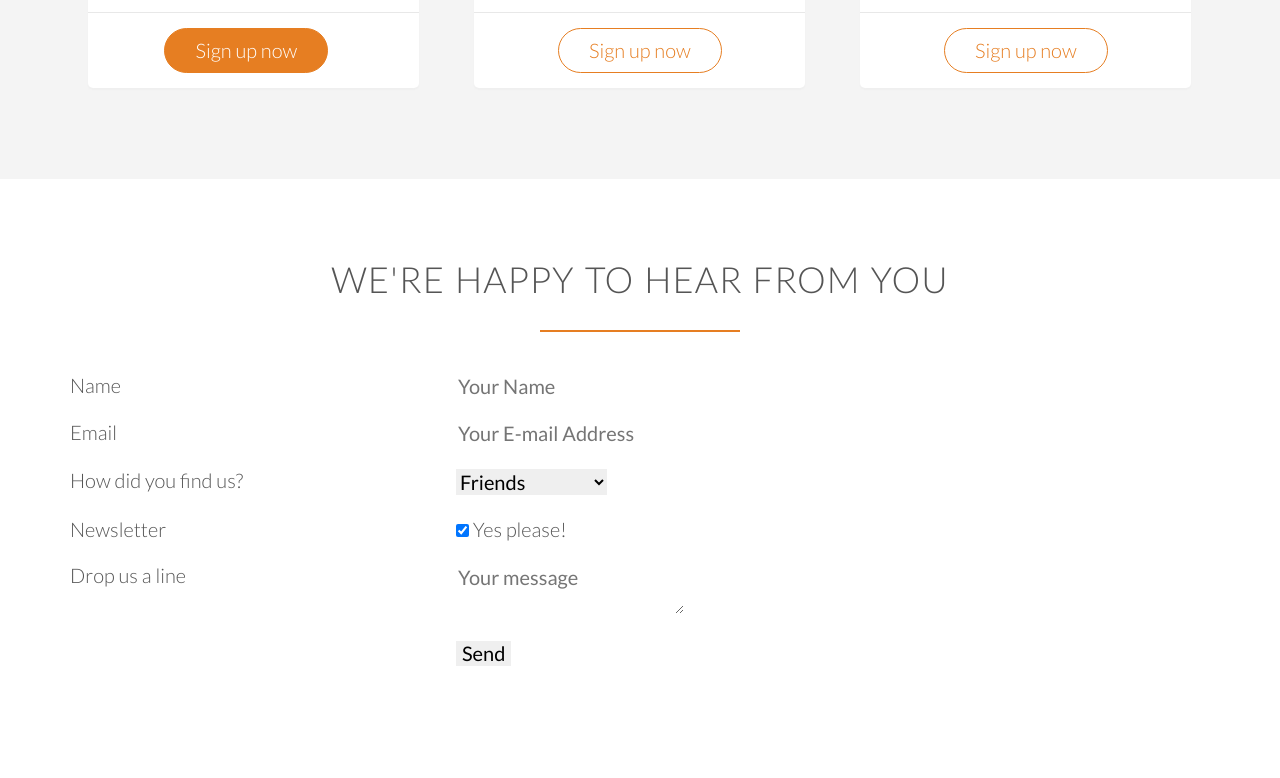
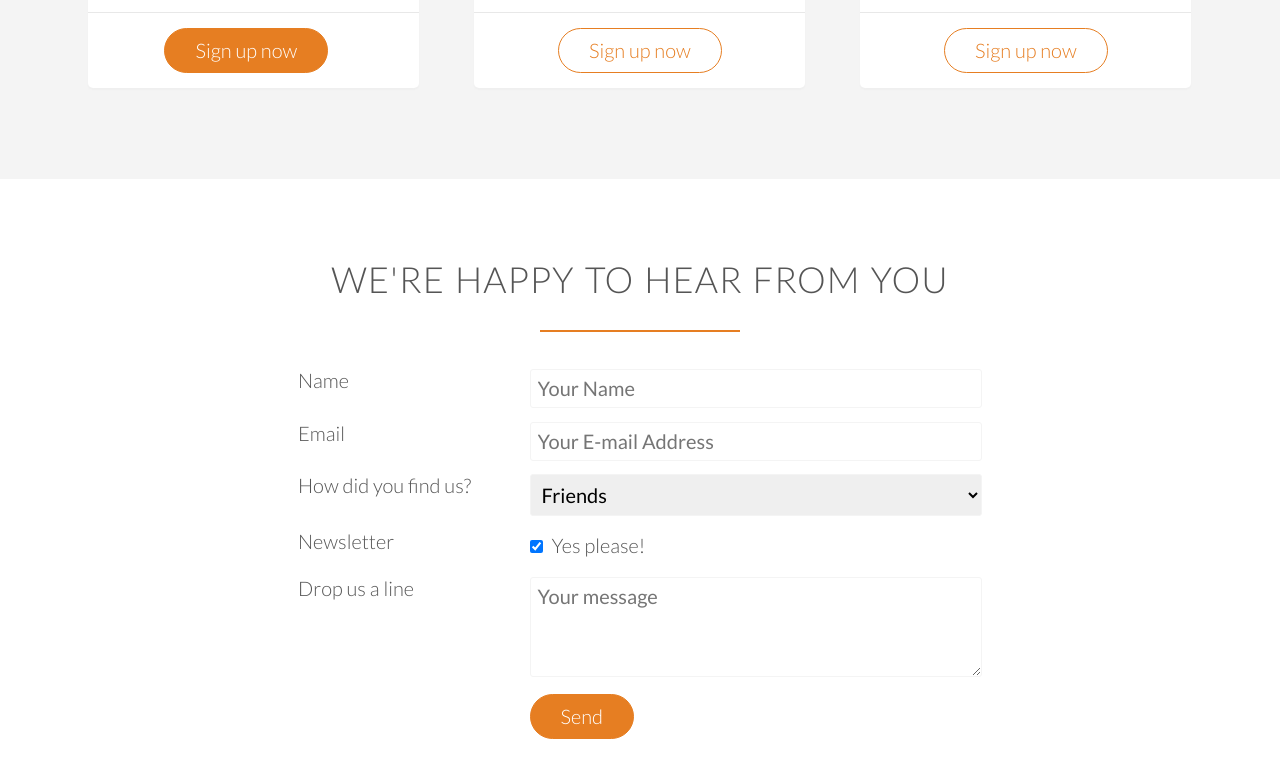
Before and after one commit to mdukich/omni, a plain HTML site: page index.html in a window 1280 px wide. Shown: the part 4346-5124 px from the top of the page. Before the commit the page ends 5103 px from the top, so only its background shows below. Drawn offline with nearby package versions, Linux system fonts and the light colour scheme.

Commit message:
added CSS for contact section

```diff
--- a/resources/css/style.css
+++ b/resources/css/style.css
@@ -116,7 +116,8 @@ h2:after {
     --- */
 
 .btn:link,
-.btn:visited {
+.btn:visited,
+input[type=submit] {
     display: inline-block;
     padding: 10px 30px;
     font-weight: 300;
@@ -128,19 +129,24 @@ h2:after {
 }
 
 .btn:hover,
-.btn:active {
+.btn:active,
+input[type=submit]:hover,
+input[type=submit]:active {
     background-color: #cf6d17;
 }
 
 .btn-full:link,
-.btn-full:visited {
+.btn-full:visited,
+input[type=submit] {
     background-color: #e67e22;
     color: #fff;
     margin-right: 15px;
 }
 
 .btn-full:hover,
-.btn-full:active {
+.btn-full:active,
+input[type=submit]:hover,
+input[type=submit]:active {
     border: 1px solid #cf6d17;
     background-color: #cf6d17;
 }
@@ -458,3 +464,32 @@ cite img {
     padding: 5px 0;
     font-size: 90%;
 }
+
+/* ---
+ plans section
+    --- */
+
+.contact-form {
+    width: 60%;
+    margin: 0 auto;
+}
+
+input[type=text],
+input[type=email],
+select,
+textarea {
+    width: 100%;
+    padding: 7px;
+    border-radius: 3px;
+    border: 1px solid #f4f4f4;
+}
+
+textarea {
+    height: 100px;
+}
+
+input[type=checkbox] {
+    margin: 10px 5px 10px 0;
+}
+
+*:focus {outline: none;}
```
